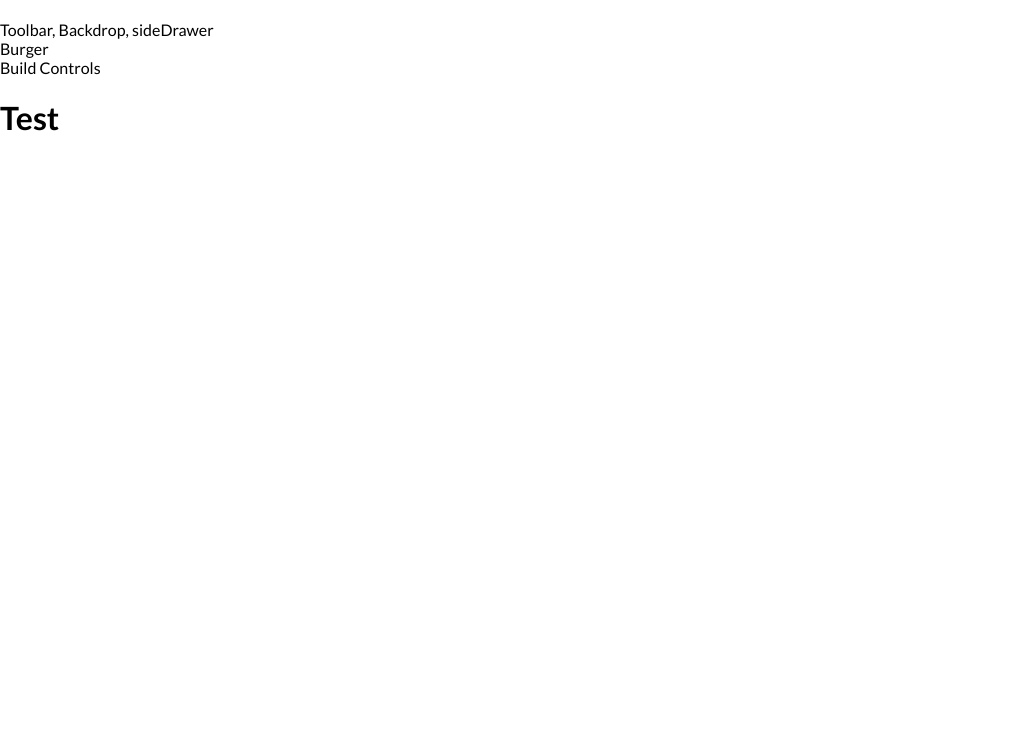
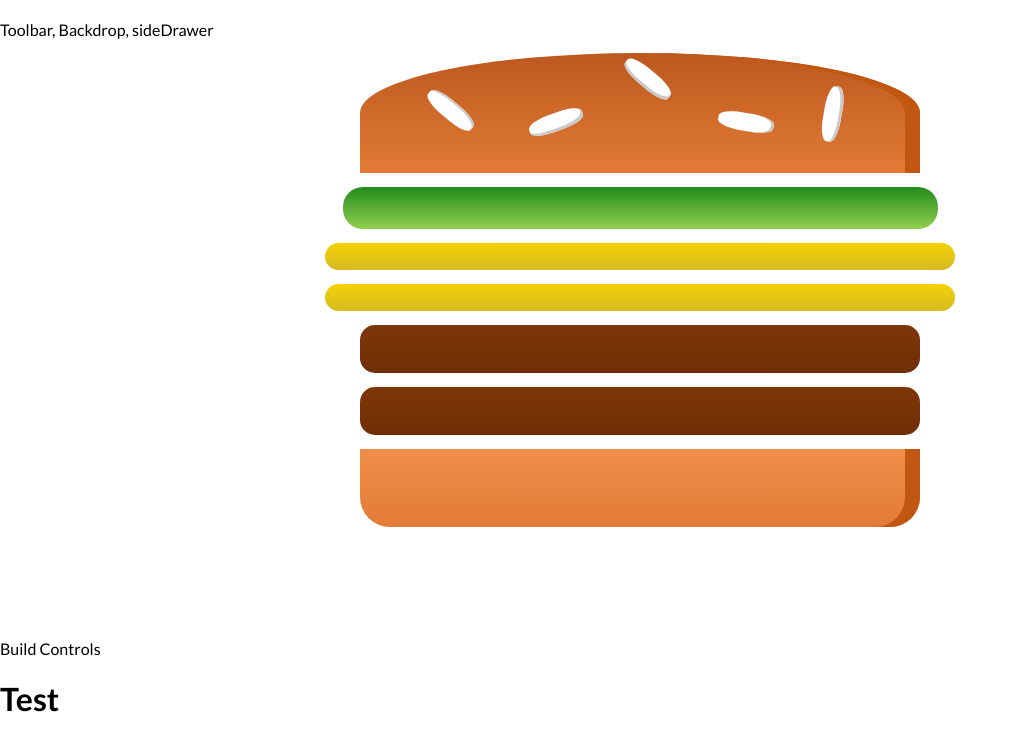
Before and after one commit to DzmitryDavid/burger-app, a React (Create React App) app: page / in a window 1280 px wide. Shown: the top 750 px of the page, without its empty margins (0-1018 px from the left). Built offline with nearby package versions, Linux system fonts and the light colour scheme.

Commit message:
add dynamic output of ingredients

```diff
--- /dev/null
+++ b/src/components/Burger/Burger.js
@@ -0,0 +1,21 @@
+import React from 'react'
+import BurgerIngredient from '../Burger/BurgerIngredient/BurgerIngredient';
+import './Burger.scss';
+
+const Burger = (props) => {
+  const transformedIngredients = Object.keys(props.ingredients).map((igKey) => {
+    return [...Array(props.ingredients[igKey])].map((_, ind) => {
+      return <BurgerIngredient key={igKey + ind} type={igKey}/>
+    })
+  })
+  console.log(transformedIngredients);
+  return (
+    <div className="Burger">
+      <BurgerIngredient type="bread-top"/>
+      {transformedIngredients}
+      <BurgerIngredient type="bread-bottom"/>
+    </div>
+  )
+}
+
+export default Burger;
--- /dev/null
+++ b/src/components/Burger/Burger.scss
@@ -0,0 +1,31 @@
+.Burger {
+  width: 100%;
+  margin: auto;
+  height: 250px;
+  overflow: auto;
+  text-align: center;
+  font-weight: 900;
+  font-size: 1.2rem;
+
+}
+
+@media (min-width: 500px) and (min-height: 400px) {
+  .Burger {
+    width: 350px;
+    height: 300px;
+  }
+}
+
+@media (min-width: 500px) and (min-height: 401px) {
+  .Burger {
+    width: 450px;
+    height: 400px;
+  }
+}
+
+@media (min-width: 1000px) and (min-height: 700px) {
+  .Burger {
+    width: 700px;
+    height: 600px;
+  }
+}
--- a/src/components/Burger/BurgerIngredient/BurgerIngredient.js
+++ b/src/components/Burger/BurgerIngredient/BurgerIngredient.js
@@ -34,10 +34,11 @@
       default:
         ingredient = null;
     }
+    return ingredient;
 }
 
 
-BurgerIngredient.PropTypes ={
+BurgerIngredient.propTypes ={
   type: PropTypes.string.isRequired
 };
 
--- a/src/containers/BurgerBuilder/BurgerBuilder.js
+++ b/src/containers/BurgerBuilder/BurgerBuilder.js
@@ -1,10 +1,20 @@
 import React, { Component } from 'react';
+import Burger from '../../components/Burger/Burger';
 
 class BurgerBuilder extends Component {
+  state = {
+    ingredients: {
+      salad: 1,
+      cheese: 2,
+      meat: 2,
+      bacon: 1
+    }
+
+  }
   render() {
     return (
       <>
-      <div>Burger</div>
+      <Burger ingredients={this.state.ingredients}/>
       <div>Build Controls</div>
       </>
     );
```
Also changed, not shown: src/components/Burger/Burger/Burger.js (deleted).
